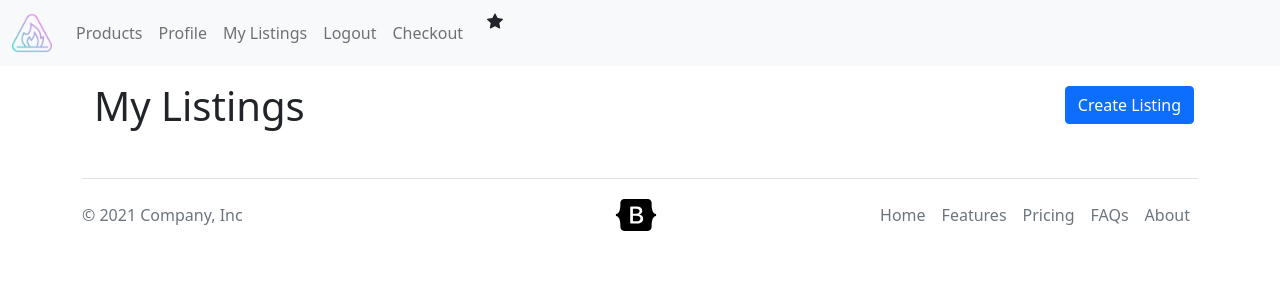
After one commit to peturoh/vln2, a Django app: page /my_listings/ in a window 1280 px wide. The commit adds this page. Shown: the top 300 px of the page. Run offline with Django 4.2, Linux system fonts and the light colour scheme; the visitor is signed in with stand-in values (Sample User, id 1); data that the repository does not hold is empty.

Commit message:
My listing í navbar, accept functionality verður ekki klárað

```diff
--- a/Fire_Sale/products/urls.py
+++ b/Fire_Sale/products/urls.py
@@ -7,5 +7,6 @@ urlpatterns = [
     path('', views.index, name='product-index'),
     path('<int:id>', views.get_product_by_id, name="product-details"),
     path('checkout/', CheckoutWizard.as_view([CheckoutForm1, CheckoutForm2, CheckoutForm3]), name="checkout"),
-    path('create_product/', views.create, name="create_product")
+    path('create_product/', views.create, name="create_product"),
+    path('my_listings/', views.get_my_listings, name="my_listings")
 ]
--- a/Fire_Sale/products/views.py
+++ b/Fire_Sale/products/views.py
@@ -59,6 +59,32 @@ def index(request):
     return render(request, 'products/index.html',
                   {'products': Product.objects.all()})
 
+
+@login_required
+def get_my_listings(request):
+    # my_products = Product.objects.filter(seller_id=request.user)
+
+    my_listings = [{
+        'id': x.id,
+        'firstImage': x.productimage_set.first().image,
+        'name': x.name,
+        'description': x.description
+    } for x in Product.objects.filter(seller_id=request.user)]
+
+    for listing in my_listings:
+
+        bids = ProductOffer.objects.filter(product_id=listing['id'])
+        if bids:
+            listing['all_bids'] = [{
+                'bid': x.id,
+                'bidder': x.bidder_id,
+                'amount': int(x.offer_amount)
+            } for x in bids]
+        else:
+            listing['all_bids'] = []
+
+    return render(request, 'products/my_listings.html',
+                  {'my_listings': my_listings})
 
 @login_required
 def create(request):
--- a/Fire_Sale/templates/navigation.html
+++ b/Fire_Sale/templates/navigation.html
@@ -14,6 +14,9 @@
           {% if user.is_authenticated %}
             <li class="nav-item">
               <a class="nav-link" href="{% url 'profile' %}">Profile</a>
+            </li>
+              <li class="nav-item">
+              <a class="nav-link" href="{% url 'my_listings' %}">My Listings</a>
             </li>
             <li class="nav-item">
               <a class="nav-link" href="{% url 'logout' %}">Logout</a>
--- /dev/null
+++ b/Fire_Sale/templates/products/my_listings.html
@@ -0,0 +1,66 @@
+{% extends 'base.html' %}
+{% block content %}
+{% csrf_token %}
+<main>
+<div class="container">
+    <div class="row">
+        <div class="col-md-6">
+        <h1>My Listings </h1>
+        </div>
+        <div class="col-md-6 text-end p-1">
+            <button class="btn btn-primary" onclick="location.href='{% url 'create_product' %}'" type="button">Create Listing</button>
+        </div>
+    </div>
+
+  {% for listing in my_listings %}
+
+    <div class="p-3"></div>
+  <div class="row">
+    <div class="col-md-2 card">
+
+            <div class="card-body">
+            <a href='/products/{{ product.id }}'>
+                <img class="img-fluid w-100" src="{{ listing.firstImage }}" alt=""/>
+            </a>
+            </div>
+    </div>
+    <div class="col-md-10">
+      <div class="row">
+      <div class="col-md-4"><h4>{{ listing.name }}</h4></div>
+      <div class="col-md-8 text-end">
+        <button class="btn btn-success btn-sm" onclick="location.href='/products/{{ listing.id }}'" type="button">View Page</button>
+     </div>
+  </div>
+    <div>
+        {% if listing.all_bids %}
+        <table class="table text-center">
+        <thead class="thead-light">
+          <tr>
+            <th scope="col">Bid ID</th>
+            <th scope="col">Bidder ID</th>
+            <th scope="col">Offer Amount (ISK)</th>
+            <th scope="col text-center">Select An Offer</th>
+          </tr>
+        </thead>
+        <tbody>
+        {% for x in listing.all_bids %}
+
+          <tr>
+            <td scope="col">{{x.bid}}</td>
+            <td scope="col">{{x.bidder}}</td>
+            <td scope="col">{{x.amount}}</td>
+            <td scope="col"><button class="btn btn-outline-secondary btn-sm"  type="button">Accept</button></td>
+          </tr>
+        {% endfor %}
+        </tbody>
+      </table>
+        {% else %}
+        <p>No bids have been made yet.</p>
+        {% endif %}
+    </div>
+  </div>
+    </div>
+{% endfor %}
+</div>
+</main>
+{% endblock %}
```
